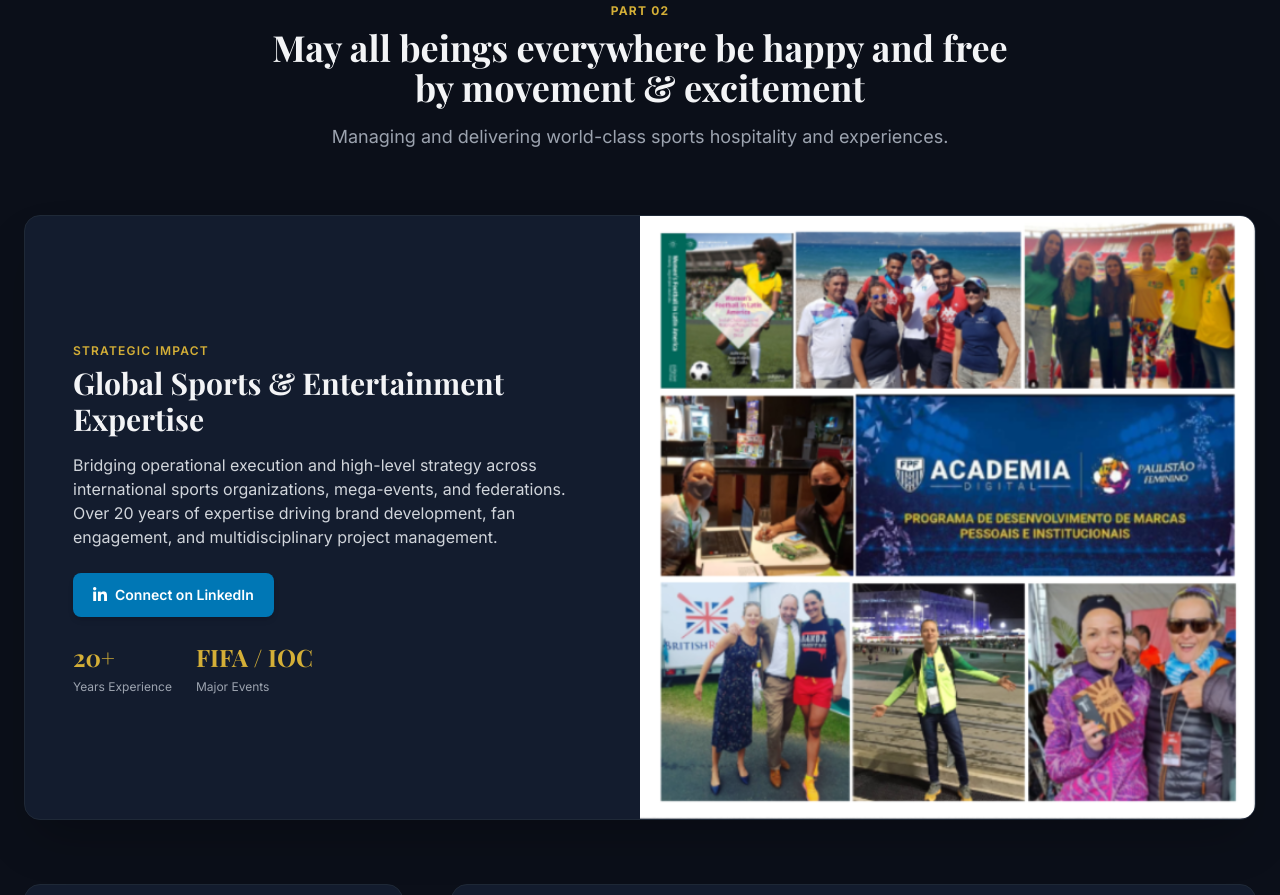
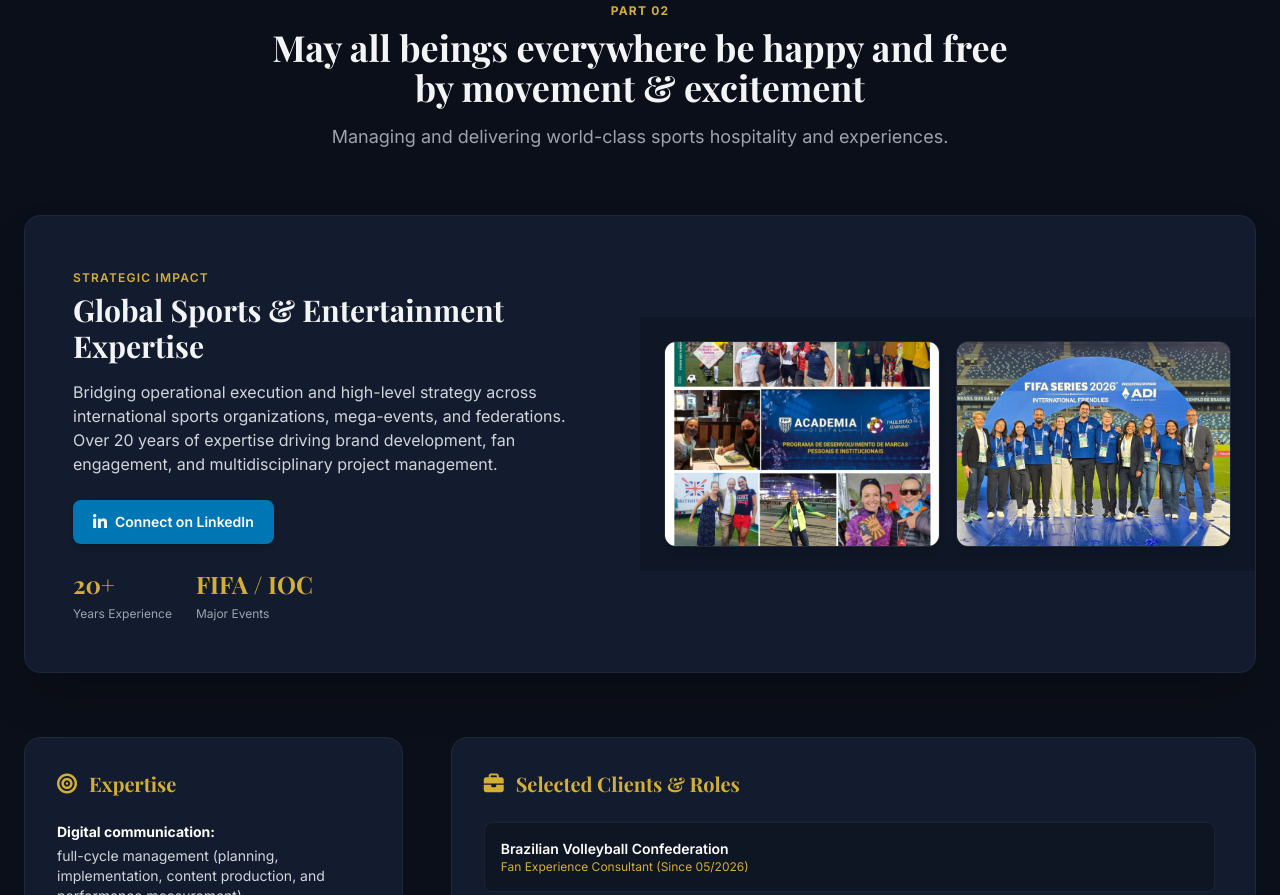
Before and after one commit to missanakazz/livesite, a plain HTML site: page index.html in a window 1280 px wide. Shown: the part 1340-2235 px from the top of the page. Drawn offline with nearby package versions, Linux system fonts and the light colour scheme; a web font is replaced by a local one.

Commit message:
Update header and visual banner images in index.html

```diff
--- a/index.html
+++ b/index.html
@@ -58,8 +58,8 @@
     <section class="relative min-h-[90vh] flex flex-col items-center justify-center pt-28 pb-16 px-6 overflow-hidden">
         <!-- Header Image Background / Showcase -->
         <div class="absolute inset-0 z-0">
-            <img src="https://raw.githubusercontent.com/missanakazz/livesite/main/header_site.jpg" alt="Ana Kazz Header" onerror="this.src='https://images.unsplash.com/photo-1511578314322-379afb476865?q=80&w=1600&auto=format&fit=crop'" class="w-full h-full object-cover opacity-20">
-            <div class="absolute inset-0 bg-gradient-to-b from-darkBg/70 via-darkBg/90 to-darkBg"></div>
+            <img src="https://raw.githubusercontent.com/missanakazz/livesite/main/header_site2.jpg" alt="Ana Kazz Header" onerror="this.src='https://images.unsplash.com/photo-1511578314322-379afb476865?q=80&w=1600&auto=format&fit=crop'" class="w-full h-full object-cover opacity-25">
+            <div class="absolute inset-0 bg-gradient-to-b from-darkBg/60 via-darkBg/90 to-darkBg"></div>
         </div>
 
         <div class="max-w-4xl mx-auto text-center relative z-10 mt-8">
@@ -119,7 +119,7 @@
                 <p class="text-gray-400 text-lg">Managing and delivering world-class sports hospitality and experiences.</p>
             </div>
 
-            <!-- Visual banner reference using site_profissional image -->
+            <!-- Visual banner with professional & fifaseries images -->
             <div class="mb-16 rounded-2xl overflow-hidden border border-gray-800 bg-cardBg relative shadow-2xl">
                 <div class="grid grid-cols-1 lg:grid-cols-2 items-center">
                     <div class="p-8 md:p-12">
@@ -145,8 +145,14 @@
                             </div>
                         </div>
                     </div>
-                    <div class="h-full min-h-[300px] lg:min-h-[400px] relative bg-gray-900">
-                        <img src="https://raw.githubusercontent.com/missanakazz/livesite/main/site_profissional.png" alt="Ana Kazz Sports Management" onerror="this.src='https://images.unsplash.com/photo-1517649763962-0c6232660102?q=80&w=1000&auto=format&fit=crop'" class="w-full h-full object-cover">
+                    <!-- Two photos side-by-side (smaller and balanced) -->
+                    <div class="p-6 grid grid-cols-2 gap-4 bg-darkBg/40">
+                        <div class="aspect-[4/3] rounded-xl overflow-hidden border border-gray-800 shadow-md">
+                            <img src="https://raw.githubusercontent.com/missanakazz/livesite/main/site_profissional.png" alt="Ana Kazz Professional" onerror="this.src='https://images.unsplash.com/photo-1517649763962-0c6232660102?q=80&w=600&auto=format&fit=crop'" class="w-full h-full object-cover hover:scale-105 transition duration-500">
+                        </div>
+                        <div class="aspect-[4/3] rounded-xl overflow-hidden border border-gray-800 shadow-md">
+                            <img src="https://raw.githubusercontent.com/missanakazz/livesite/main/fifaseries.jpg" alt="FIFA Series" onerror="this.src='https://images.unsplash.com/photo-1508098682722-e99c43a406b2?q=80&w=600&auto=format&fit=crop'" class="w-full h-full object-cover hover:scale-105 transition duration-500">
+                        </div>
                     </div>
                 </div>
             </div>
```
